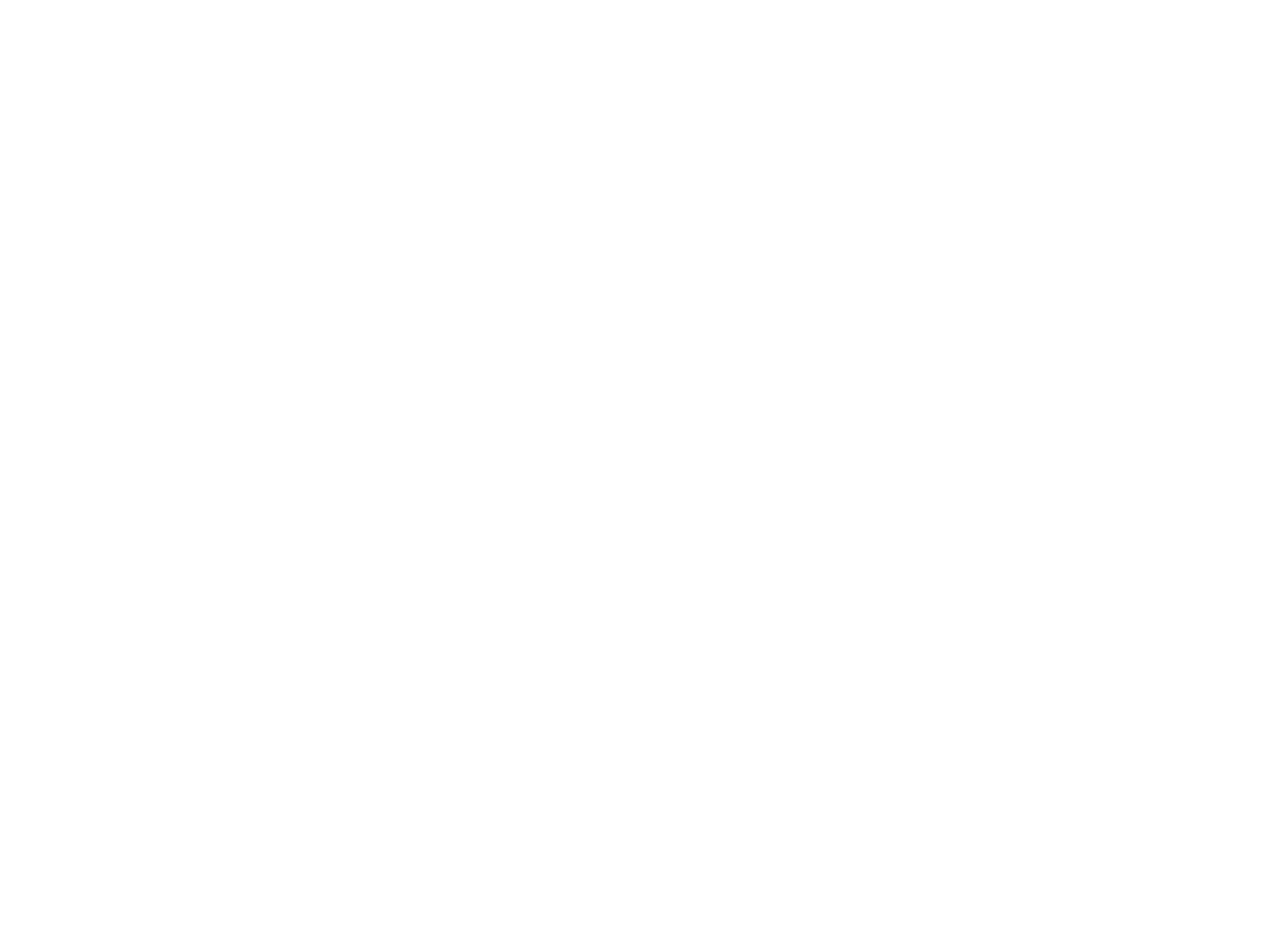
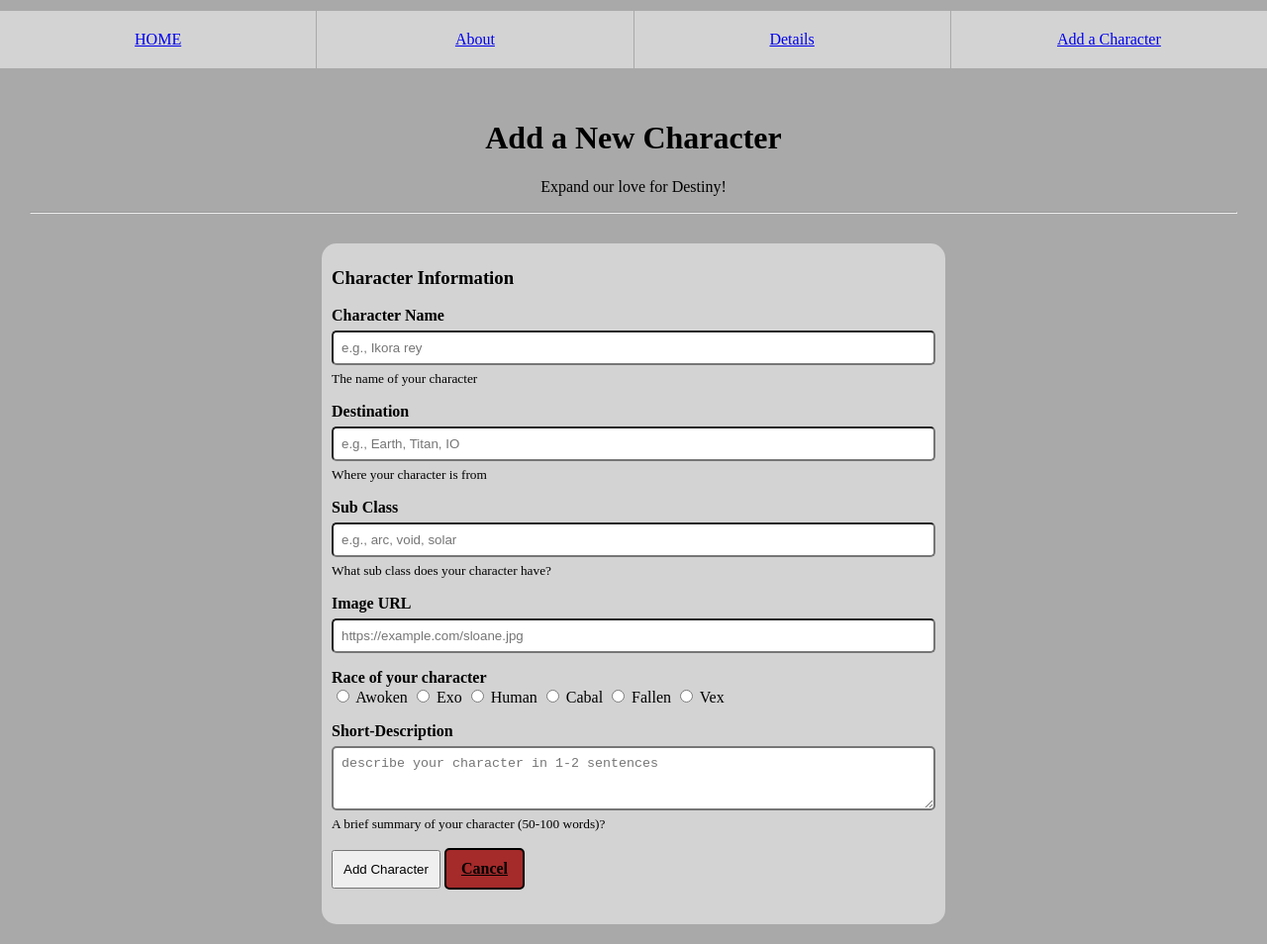
Before and after one commit to happyoogabooga/Static_website, a plain HTML site: page new-character-form.html in a window 1280 px wide. Shown: the whole page at 99% size. Before the commit the page ends 800 px from the top, so only its background shows below. Drawn offline with Linux system fonts and the light colour scheme.

Commit message:
Finished new character forum

```diff
--- a/new-character-form.html
+++ b/new-character-form.html
@@ -0,0 +1,82 @@
+<!DOCTYPE html>
+<html>
+    <head>
+        <link rel = "StyleSheet" href = "style.css">
+    </head>
+    <body>
+        <nav>
+            <ul>
+                <li> <a href = "index.html">HOME</a>
+                <li> <a href = "about.html">About</a>
+                <li> <a href = "details.html">Details</a>
+                <li> <a href = "new-character-form.html">Add a Character</a>
+            </ul>
+        </nav>
+        <div class = "new-character-form-container">
+            <div class = "new-character-form-top">
+                <h1>Add a New Character</h1>
+                <p>Expand our love for Destiny!</p>
+                <hr>
+            </div>
+            <div class = "new-character-form-bottom">
+                <h3>Character Information</h3>
+                <form id = "CharacterForm">
+                    <div class = "CharacterForm-Fields">
+                        <label for = "CharacterName" class = "Form-Label">
+                            <strong>Character Name</strong>
+                        </label>
+                        <input type = "text" id = "CharacterName" name = "name" placeholder = "e.g., Ikora rey" required class = "form-control">
+                        <small>The name of your character</small>
+                    </div>
+                    <div class = "CharacterForm-Fields">
+                        <label for = "Destination" class = "Form-Label">
+                            <strong>Destination</strong>
+                        </label>
+                        <input type = "text" id = "Destination" name = "Destionation" placeholder = "e.g., Earth, Titan, IO" required class = "form-control">
+                        <small>Where your character is from</small>
+                    </div>
+                    <div class = "CharacterForm-Fields">
+                        <label for = "Sub-Class" class = "Form-Label">
+                            <strong>Sub Class</strong>
+                        </label>
+                        <input type = "text" id = "Sub-Class" name = "Sub-Class" placeholder = "e.g., arc, void, solar" required class = "form-control">
+                        <small>What sub class does your character have?</small>
+                    </div>
+                    <div class = "CharacterForm-Fields">
+                        <label for = "Image-URL" class = "Form-Label">
+                            <strong>Image URL</strong>
+                        </label>
+                        <input type = "text" id = "Image-URL" name = "Image-URL" placeholder = "https://example.com/sloane.jpg" required class = "form-control">
+                    </div>
+                    <div class = "CharacterForm-Fields">
+                        <strong>Race of your character</strong>
+                        <br>
+                        <input type="radio" id="Awoken" name="Race" value="Awoken">
+                        <label for="Awoken">Awoken</label>
+                        <input type="radio" id="Exo" name="Race" value="Exo">
+                        <label for="Exo">Exo</label>
+                        <input type="radio" id="Human" name="Race" value="Human">
+                        <label for="Human">Human</label>
+                        <input type="radio" id="Cabal" name="Race" value="Cabal">
+                        <label for="Cabal">Cabal</label>
+                        <input type="radio" id="Fallen" name="Race" value="Fallen">
+                        <label for="Fallen">Fallen</label>
+                        <input type="radio" id="Vex" name="Race" value="Vex">
+                        <label for="Vex">Vex</label>
+                    </div>
+                    <div class = "CharacterForm-Fields">
+                        <label for = "shortDescription" class = "Form-Label">
+                            <strong>Short-Description</strong>
+                        </label>
+                        <textarea id = "shortDescription" name = "shortDescription" placeholder = "describe your character in 1-2 sentences" rows = "3" required class = "form-control"></textarea>
+                        <small>A brief summary of your character (50-100 words)?</small>
+                    </div>
+                    <div>
+                        <button type = "submit" class = "submit-btn">Add Character</button>
+                        <a href="index.html" class = "btn">Cancel</a>
+                    </div>
+                </form>
+            </div>
+        </div>
+    </body>
+</html>
--- a/style.css
+++ b/style.css
@@ -30,8 +30,7 @@
 
 .banner-img {
     width:100%;
-}
-.Character:hover{
+    border-radius:5px;
 }
 .Character img{
     width:200px;
@@ -71,8 +70,10 @@
     align-items:flex-end;
     border-radius:25px;
     width:90%;
-    text-align:center;
-    background-color:darkgrey;
+    text-align:middle;
+    margin-left:auto;
+    margin-right:auto;
+    margin-top:auto;
 }
 .Container-Details{
     display:flex;
@@ -91,7 +92,6 @@
     padding: 0 50px 0;
     margin-top: 0;
 }
-
 
 .Detail-Img{
     height:100%;
@@ -120,7 +120,67 @@
     padding-left:2%;
     padding-right:2%;
 }
-footer {
+.new-character-form-container{
+    align-items:center;
+    display:block;
+    padding: 20px 30px 20px;
+}
+.new-character-form-top{
     text-align:center;
-    background-color:lightgrey;
+    margin-bottom: 30px;
 }
+.new-character-form-bottom{
+    background-color:lightgray;
+    padding: 5px 10px 20px;
+    width:50%;
+    margin: 0 auto;
+    border-radius:15px;
+}
+.CharacterForm-Fields{
+    display:block;
+    margin-bottom: 16px;
+}
+
+.Form-Label,
+.form-control,
+.CharacterForm-Fields small {
+    display:block;
+}
+
+.form-control {
+    margin-top: 6px;
+    margin-bottom: 6px;
+    padding: 8px;
+    width: 100%;
+    box-sizing: border-box;
+    border-width: 2px;
+    border-radius:5px;
+}
+.btn{
+    padding: 10px 15px 10px;
+    background-color: brown;
+    color: black;
+    border-radius: 5px;
+    font-weight: bold;
+    border: 2px solid black;
+    display: inline-block;
+    margin-bottom: 15px;
+}
+.btn:hover{
+    color:white;
+    border: 2px solid white;
+    background-color: darkbrown;
+    text-decoration: underline;
+}
+.submit-btn{
+    padding: 10px 10px 10px;
+}
+.form-search{
+    font-size:medium;
+    margin: 10px 5px 10px;
+    padding: 8px;
+    width: 75%;
+    box-sizing: border-box;
+    border-width: 2px;
+    border-radius:5px;
+}
```
Also changed, not shown: about.html (+10 -7 lines), details.html (+1 -0 lines), index.html (+16 -7 lines).
